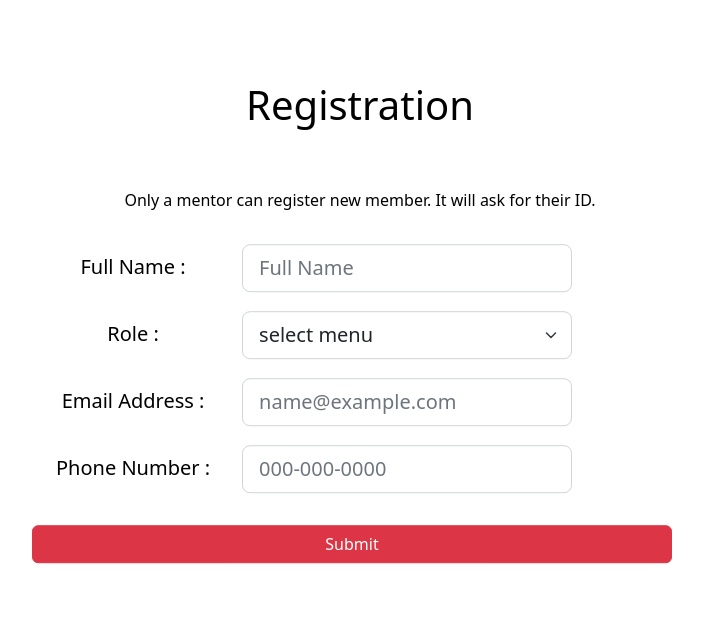
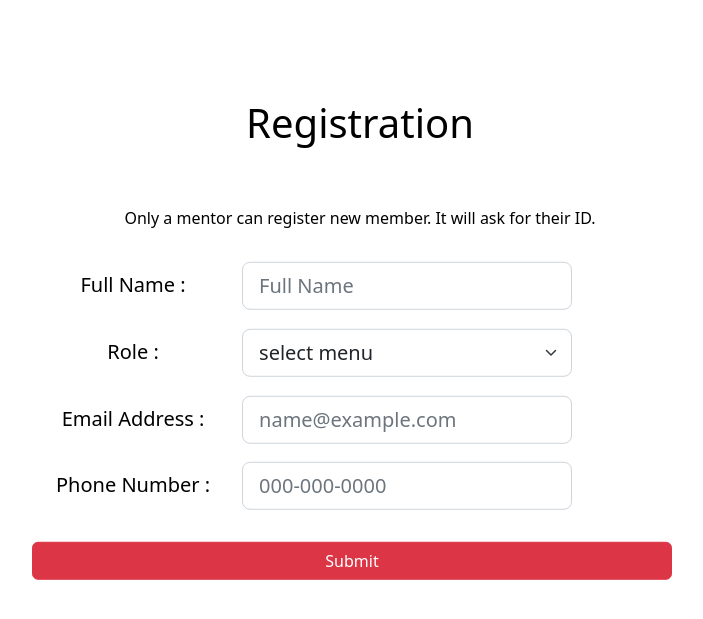
Before and after one commit to bhotw/354_attendance, a Flask app: page /register in a window 1280 px wide. Shown: the part 78-697 px from the top of the page, without its empty margins (280-983 px from the left). Run offline with Flask 3, Linux system fonts and the light colour scheme.

Commit message:
more tuning one the same stuff

```diff
--- a/templates/register.html
+++ b/templates/register.html
@@ -9,6 +9,7 @@
     }
     </style>
     <div class="row g-3 align-items-center">
+      <p class="bottom-three"> </p>
       <H1> Registration </H1>
       <p class="bottom-three"> </p>
       <p> Only a mentor can register new member. It will ask for their ID.</p>
```
